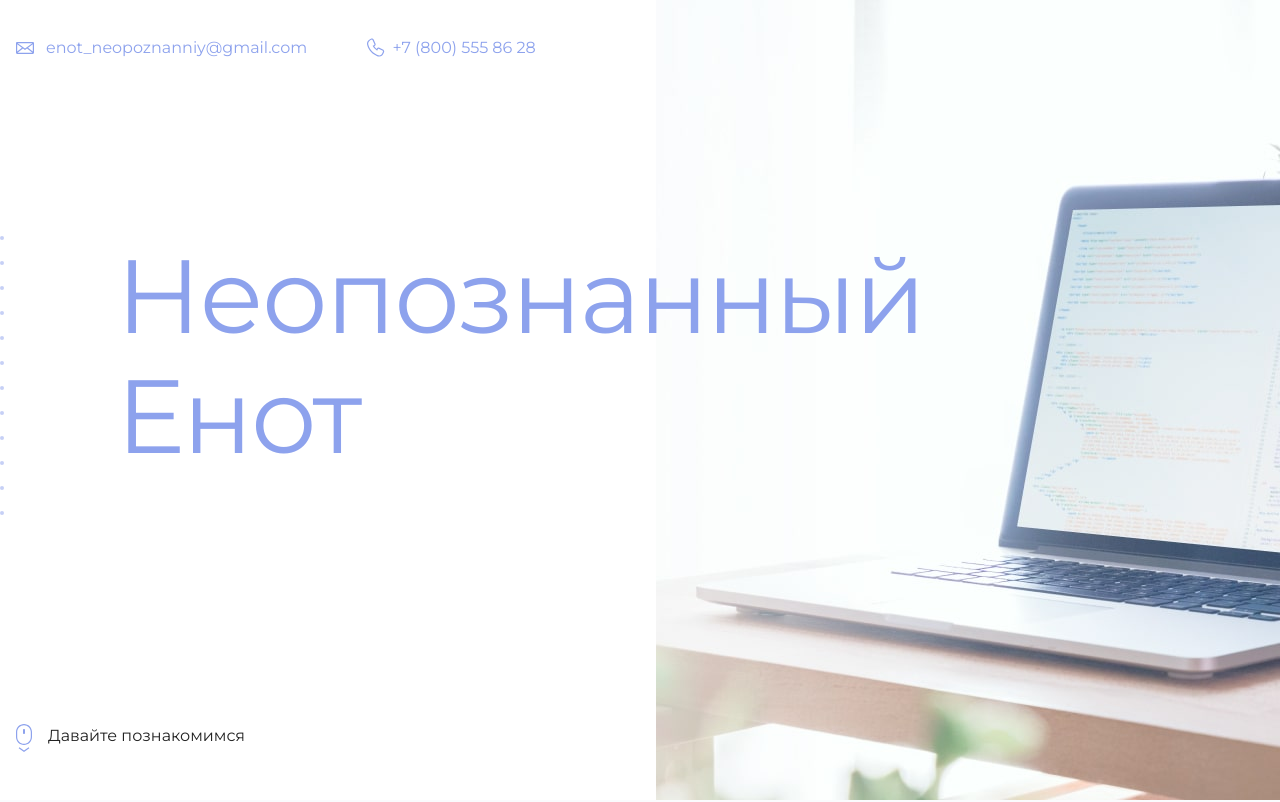
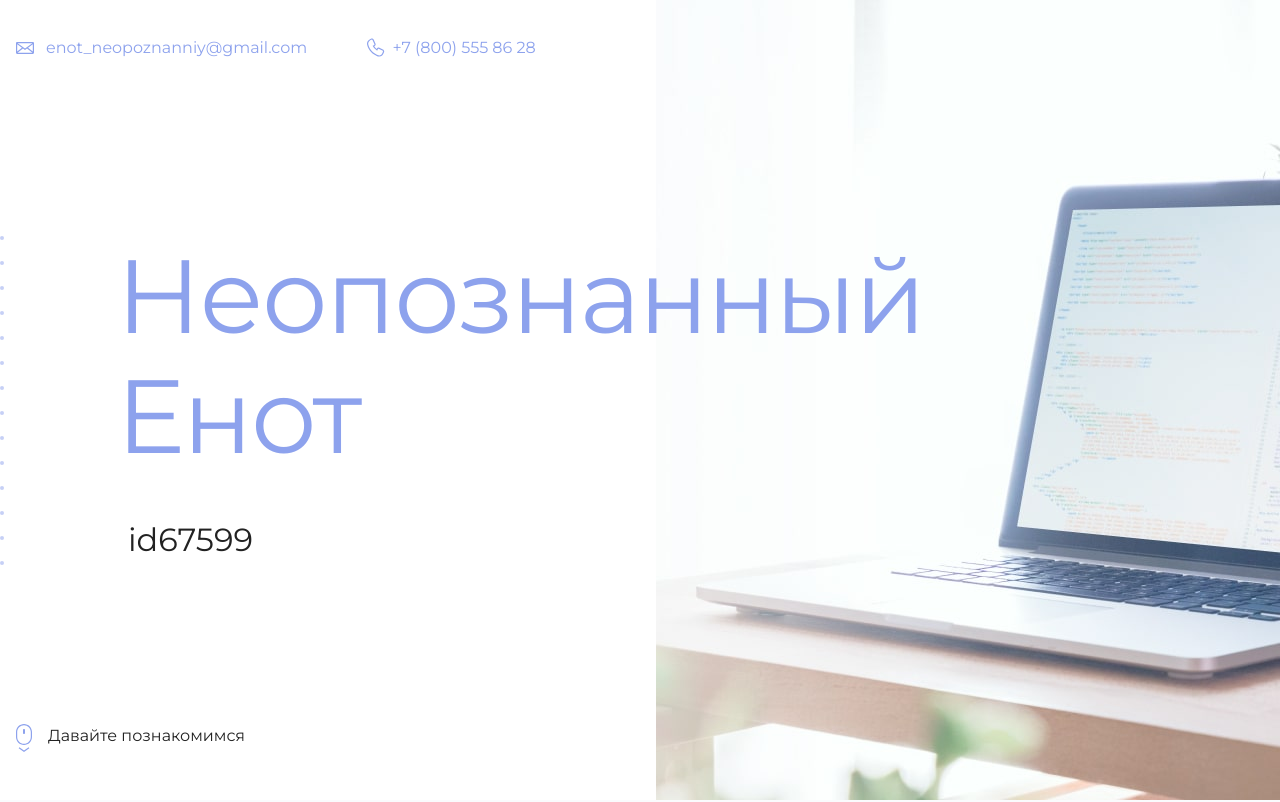
Before and after one commit to pavalex/my-site-example, a plain HTML site: page index.html in a window 1280 px wide. Shown: the top 802 px of the page. Drawn offline with Linux system fonts and the light colour scheme.

Commit message:
Внес ID в строку 22

```diff
--- a/index.html
+++ b/index.html
@@ -19,7 +19,7 @@
       <section class="hero-image">
         <div class="container">
           <h1 class="heading">Неопознанный Енот</h1>
-          <p><!-- Тут ваш id на сайте Академии --></p>
+          <p>id67599</p>
         </div>
       </section>
 
```
